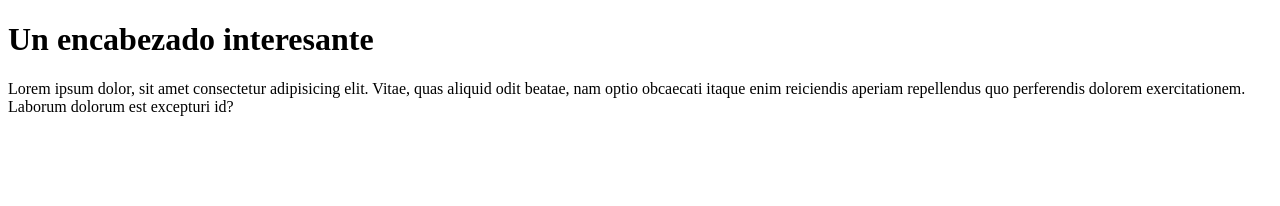
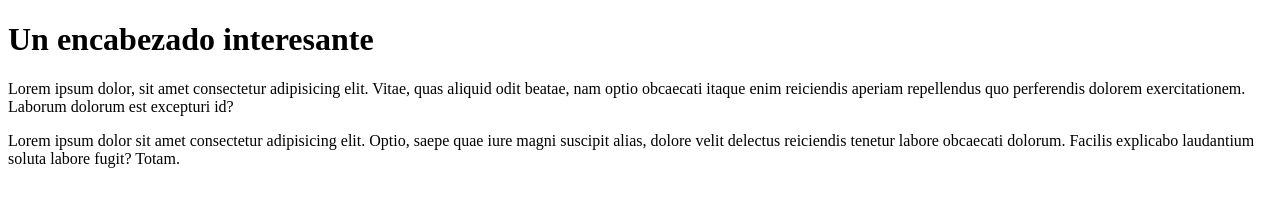
Before and after one commit to LUCC4SZ/cursogitclase3, a plain HTML site: page index.html in a window 1280 px wide. Drawn offline with Linux system fonts and the light colour scheme.

Commit message:
se agregó un segundo párrafo

```diff
--- a/index.html
+++ b/index.html
@@ -11,6 +11,7 @@
     <main>
         <div class="uno">
             <p>Lorem ipsum dolor, sit amet consectetur adipisicing elit. Vitae, quas aliquid odit beatae, nam optio obcaecati itaque enim reiciendis aperiam repellendus quo perferendis dolorem exercitationem. Laborum dolorum est excepturi id?</p>
+            <p>Lorem ipsum dolor sit amet consectetur adipisicing elit. Optio, saepe quae iure magni suscipit alias, dolore velit delectus reiciendis tenetur labore obcaecati dolorum. Facilis explicabo laudantium soluta labore fugit? Totam.</p>
         </div>
     </main>
 </body>
```
